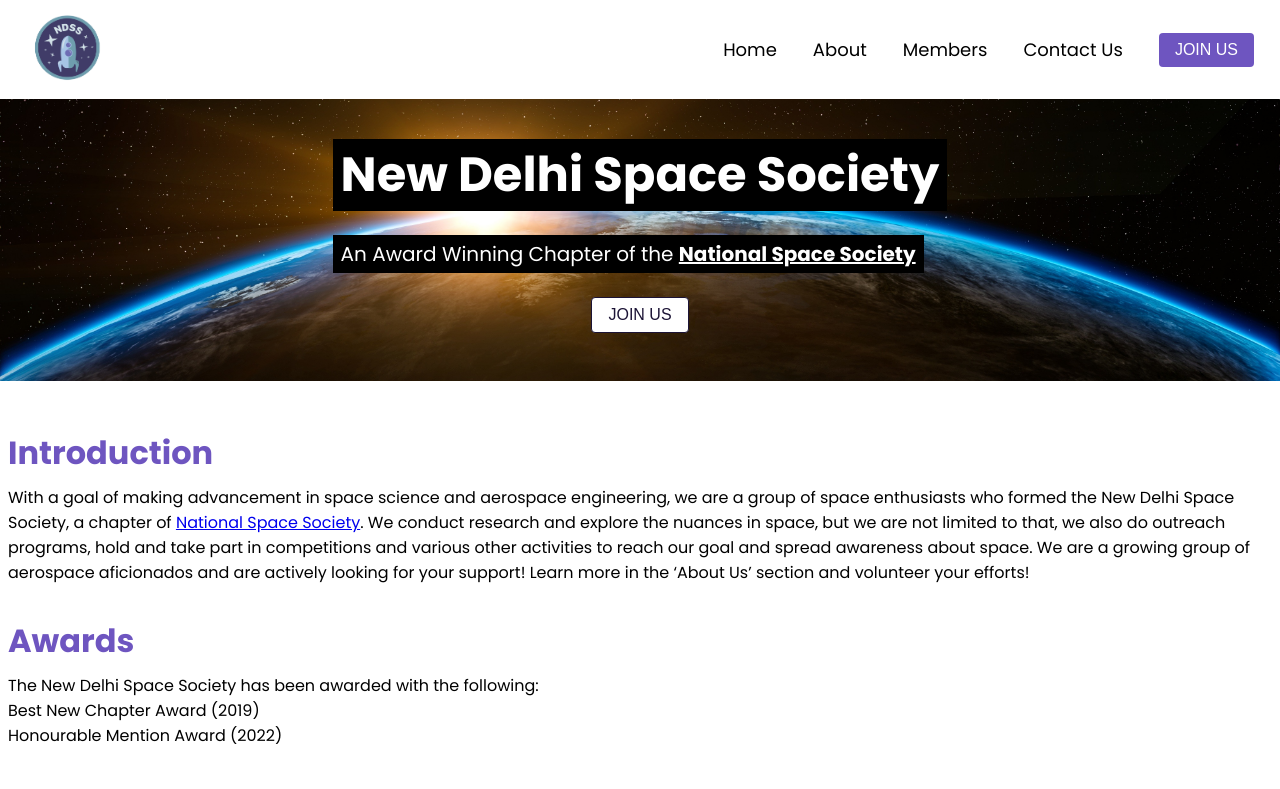
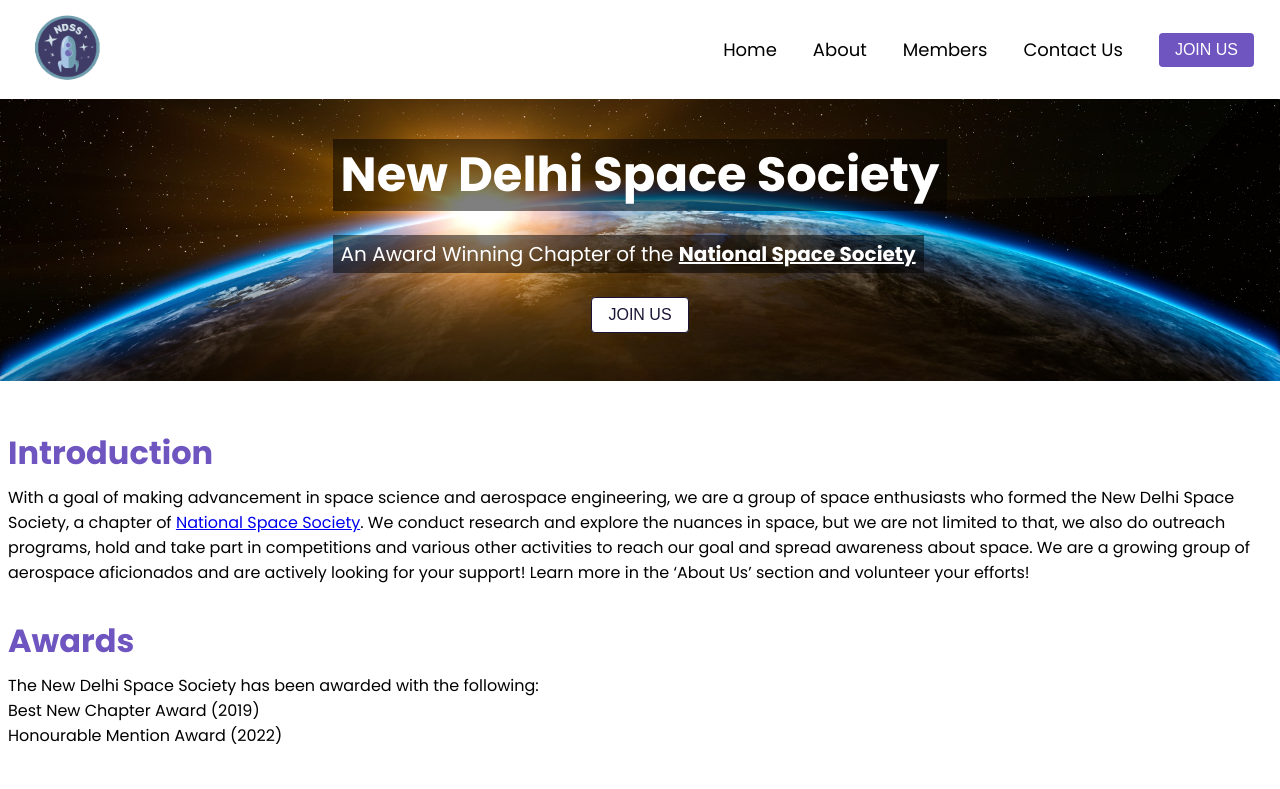
Before and after one commit to New-Delhi-Space-Society/new-delhi-space-society.github.io, a Next.js app: page / in a window 1280 px wide. Shown: the top 789 px of the page. Built offline with nearby package versions, Linux system fonts and the light colour scheme.

Commit message:
Update Hero.tsx

```diff
--- a/components/index/Hero.tsx
+++ b/components/index/Hero.tsx
@@ -37,7 +37,7 @@ const HeroContainerTwo = styled(AppContainer)`
 `;
 
 const ColoredText = styled.div`
-  background-color: black;
+  background-color: rgba(0, 0, 0, 0.5);
   padding: 4px 8px;
   display: inline-block;
 `;
```
